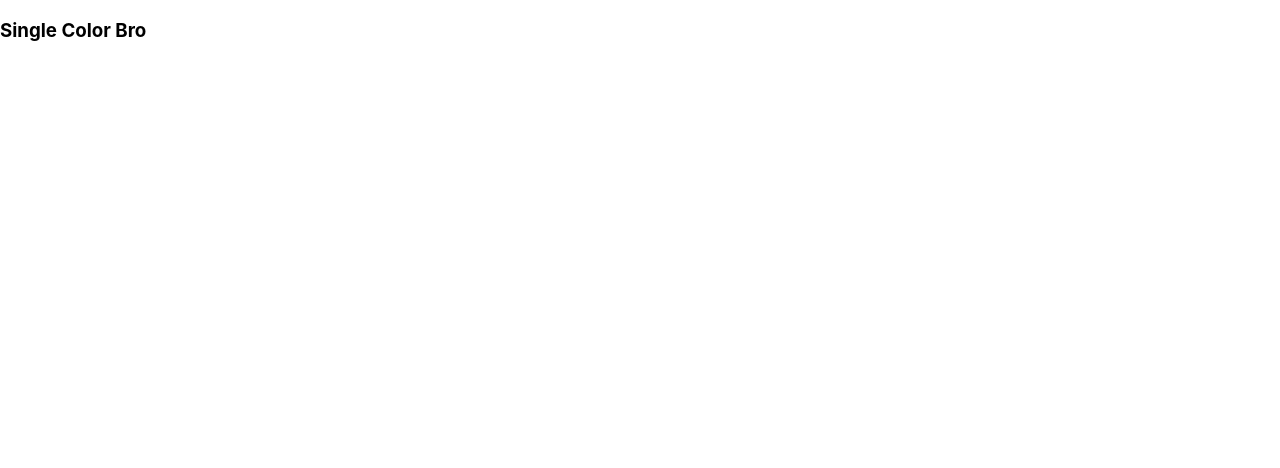
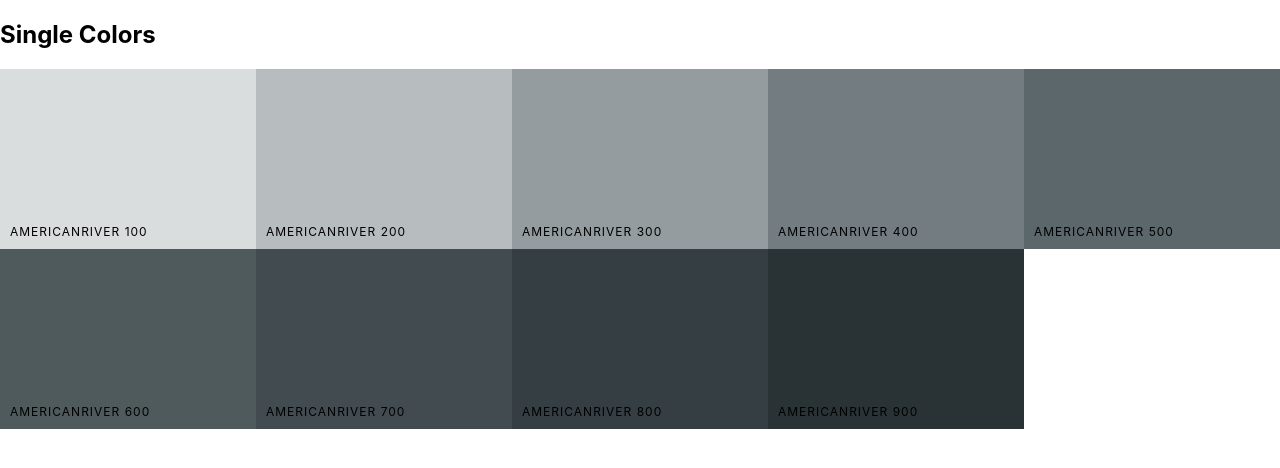
Before and after one commit to arafhossain/color-picker, a React (Create React App) app: page /palette/flat-ui-colors-american/americanriver in a window 1280 px wide. Shown: the top 468 px of the page. Built offline with nearby package versions, Linux system fonts and the light colour scheme.

Commit message:
Displayed shades in singleColorPalette

```diff
--- a/src/App.js
+++ b/src/App.js
@@ -35,12 +35,16 @@ class App extends Component {
         <Route
           exact
           path="/palette/:paletteId/:colorId"
-          render={() => <SingleColorPalette />}
+          render={routeProps => (
+            <SingleColorPalette
+              palette={generatePalette(
+                this.getPalette(routeProps.match.params.paletteId)
+              )}
+              colorId={routeProps.match.params.colorId}
+            />
+          )}
         />
       </Switch>
-      // <div className="App">
-      //   <Palette palette={generatePalette(seedColors[4])} />
-      // </div>
     );
   }
 }
--- a/src/ColorBox.js
+++ b/src/ColorBox.js
@@ -1,26 +1,29 @@
 import React, { Component } from "react";
-import CopyToClipBoard from 'react-copy-to-clipboard';
+import CopyToClipBoard from "react-copy-to-clipboard";
 import "./ColorBox.css";
-import {Link} from 'react-router-dom'
+import { Link } from "react-router-dom";
 
 class ColorBox extends Component {
-  constructor(props){
+  constructor(props) {
     super(props);
-    this.state = {beingCopied: false}
+    this.state = { beingCopied: false };
     this.changeCopyState = this.changeCopyState.bind(this);
   }
-  changeCopyState(){
-    this.setState({beingCopied: true}, () => {
-      setTimeout(() => this.setState({beingCopied: false}), 1500)
-    })
+  changeCopyState() {
+    this.setState({ beingCopied: true }, () => {
+      setTimeout(() => this.setState({ beingCopied: false }), 1500);
+    });
   }
   render() {
-    let { name, background } = this.props;
+    let { name, background, showMore } = this.props;
     return (
       <CopyToClipBoard text={background} onCopy={this.changeCopyState}>
         <div style={{ background }} className="ColorBox">
-        <div style={{background}}className={`copy-overlay ${this.state.beingCopied && 'show'}`}/>
-      <div className={`copy-msg ${this.state.beingCopied && 'show'}`}>
+          <div
+            style={{ background }}
+            className={`copy-overlay ${this.state.beingCopied && "show"}`}
+          />
+          <div className={`copy-msg ${this.state.beingCopied && "show"}`}>
             <h1>Copied!</h1>
             <p>{this.props.background}</p>
           </div>
@@ -30,9 +33,14 @@ class ColorBox extends Component {
             </div>
             <button className="copy-button">Copy</button>
           </div>
-        <Link to={`/palette/${this.props.paletteId}/${this.props.id}`} onClick={event => event.stopPropagation()}>
+          {showMore && (
+            <Link
+              to={`/palette/${this.props.paletteId}/${this.props.id}`}
+              onClick={event => event.stopPropagation()}
+            >
               <span className="see-more">More</span>
             </Link>
+          )}
         </div>
       </CopyToClipBoard>
     );
--- a/src/Palette.js
+++ b/src/Palette.js
@@ -25,6 +25,7 @@ class Palette extends Component {
         key={color.id}
         id={color.id}
         paletteId={this.props.palette.id}
+        showMore={true}
       />
     ));
     return (
--- a/src/SingleColorPalette.js
+++ b/src/SingleColorPalette.js
@@ -1,10 +1,35 @@
 import React, { Component } from 'react'
+import ColorBox from './ColorBox'
 
 class SingleColorPalette extends Component {
+  constructor(props){
+    super(props);
+    this.state = {
+      colors: this.getColors(this.props.palette, this.props.colorId)
+    }
+  }
+  getColors(palette, wantedColor){
+    let shades = []
+    let allColors = palette.colors;
+    for(let key in allColors){
+      shades = shades.concat(
+        allColors[key].filter(color => (
+          color.id === wantedColor
+        ))
+      )
+    }
+    return shades.slice(1);
+  }
   render(){
+    let colorBoxes = this.state.colors.map(color => (
+      <ColorBox key={color.id} name={color.name} background={color.hex} showMore={false}/>
+    ))
     return (
-      <div>
-        <h3>Single Color Bro</h3>
+      <div className="Palette">
+        <h2>Single Colors</h2>
+        <div className="Palette-colors">
+          {colorBoxes}
+        </div>
       </div>
     )
   }
```
Lines whose indentation alone changed are shown as unchanged.
